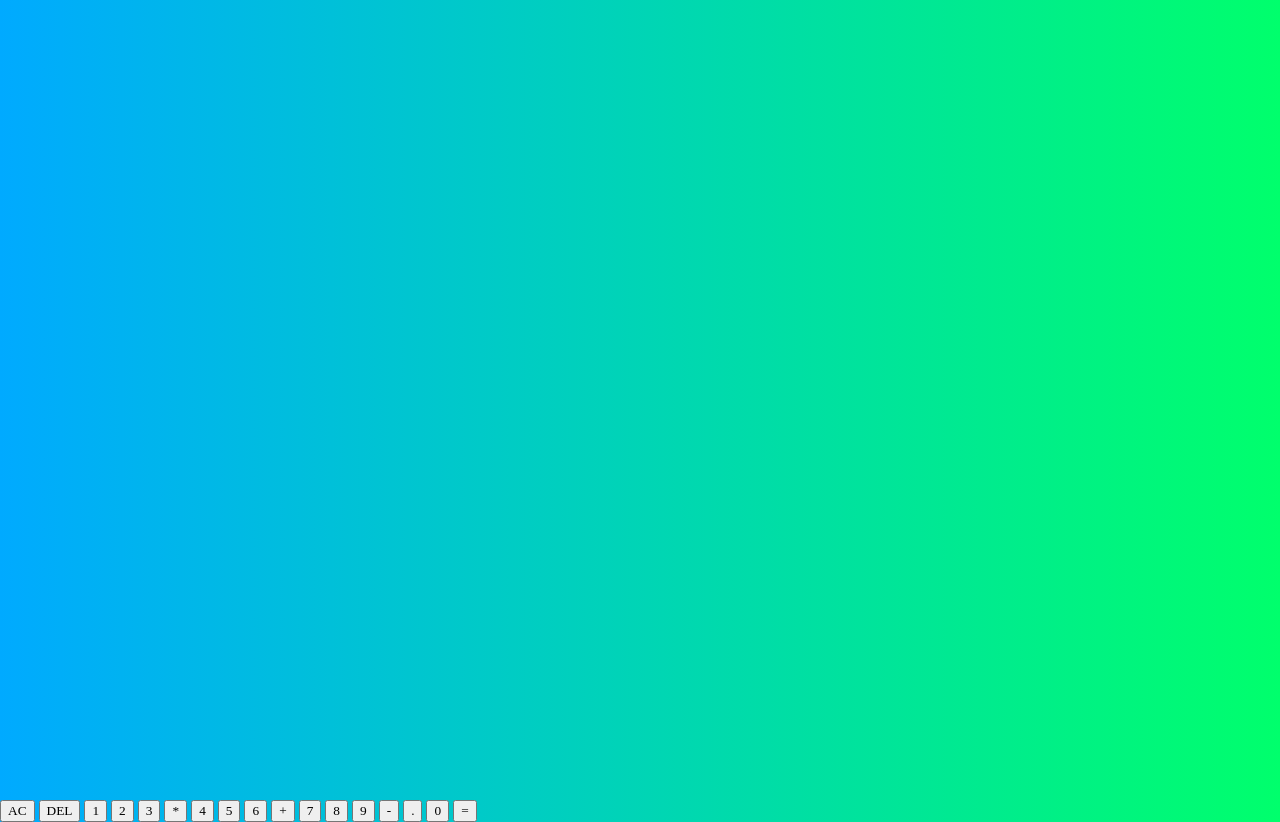
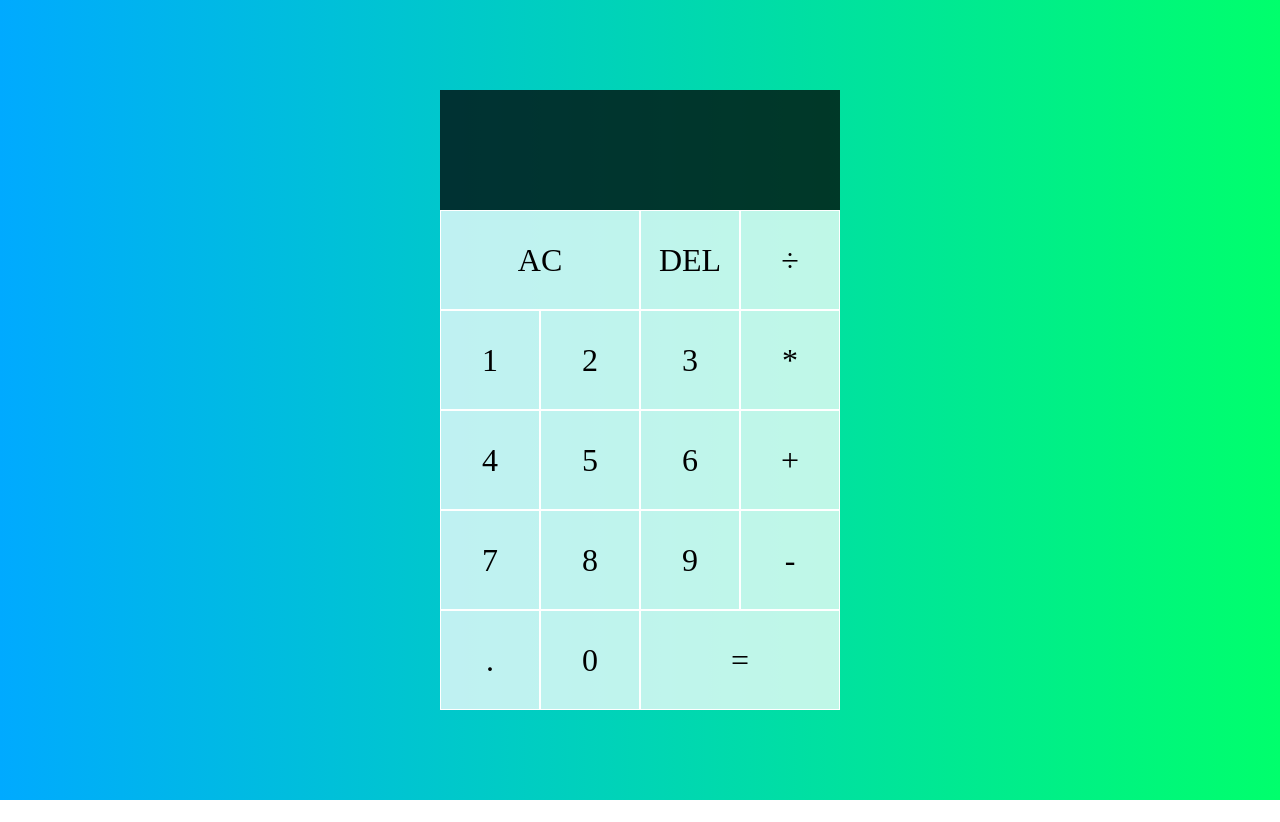
Before and after one commit to samikhada1/calculator, a plain HTML site: page index.html in a window 1280 px wide. After the commit the page ends 800 px from the top, so only its background shows below. Drawn offline with Linux system fonts and the light colour scheme.

Commit message:
askedfjklas

```diff
--- a/index.html
+++ b/index.html
@@ -14,9 +14,9 @@
             <div class="previous-operand"></div>
             <div class="curent-operand"></div>
         </div>
-    </div>
         <button class="span-two">AC</button>
         <button>DEL</button>
+        <button>÷</button>
         <button>1</button>
         <button>2</button>
         <button>3</button>
@@ -32,6 +32,7 @@
         <button>.</button>
         <button>0</button>
     <button class="span-two">=</button>
+    </div>
     <script src="script.js"></script>
 </body>
 </html>
--- a/style.css
+++ b/style.css
@@ -11,7 +11,42 @@ body {
 .calculator-grid {
     display: grid;
     justify-content: center;
-    align-items: center;
+    align-content: center;
     min-height: 100vh;
+    grid-template-columns: repeat(4, 100px);
+    grid-template-rows: minmax(120px, auto) repeat(5, 100px);
+}
+.calculator-grid > button {
+    cursor: pointer;
+    font-size: 2rem;
+    border: 1px solid white;
+    outline: none;
+    background-color: rgba(255, 255, 255, .75);
 
 }
+.calculator-grid > button:hover {
+    background-color: rgba(255, 255, 255, .9);
+}
+.span-two {
+    grid-column: span 2;
+}
+.output {
+    grid-column: 1/ -1 ;
+    background-color: rgba(0, 0, 0, .75);
+    display: flex;
+    align-items: flex-end;
+    justify-content: space-around;
+    flex-direction: column;
+    padding: 10px;
+    word-wrap: break-word;
+    word-break: break-all;
+
+}
+.output .previous-operand {
+    color: rgba(255, 255, 255, .75);
+    font-size: 2rem;
+}
+.output .curent-operand {
+    color: white;
+    font-size: 3rem;
+}
```
Lines whose indentation alone changed are shown as unchanged.
